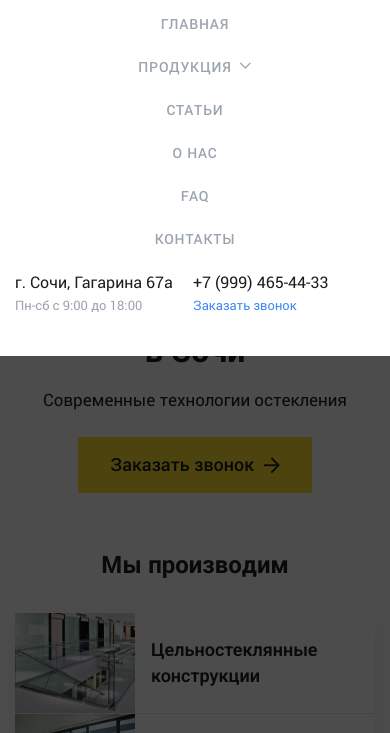
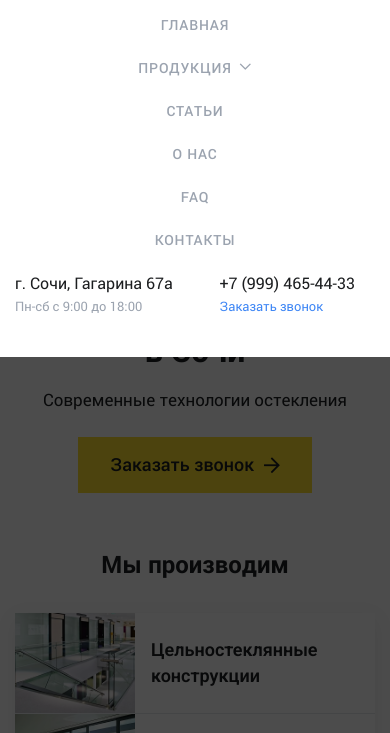
Before and after one commit to GrinCaseCode/MS-Group, a plain HTML site: page index.html in a window 390 px wide. Both pictures are taken after a click on the element 358 px from the left and 32 px from the top of the page. Shown: the part 67-800 px from the top of the page. Drawn offline with nearby package versions, Linux system fonts and the light colour scheme.

Commit message:
Add files via upload

```diff
--- a/css/media.css
+++ b/css/media.css
@@ -320,6 +320,7 @@
         max-height: 100vh;
         padding: 15px 15px;
         padding-bottom: 40px;
+        border-top: 1px solid rgba(155, 163, 175, 0.25);
         display: none;
         overflow: auto;
         color: #1C1E20;
@@ -399,6 +400,13 @@
     }
     .slider-cards .item-card:active {
         box-shadow: none;
+    }
+    .header__contacts {
+        justify-content: space-between;
+        max-width: 340px;
+    }
+    .item-contact {
+        margin-right: 0;
     }
 }
 
```
